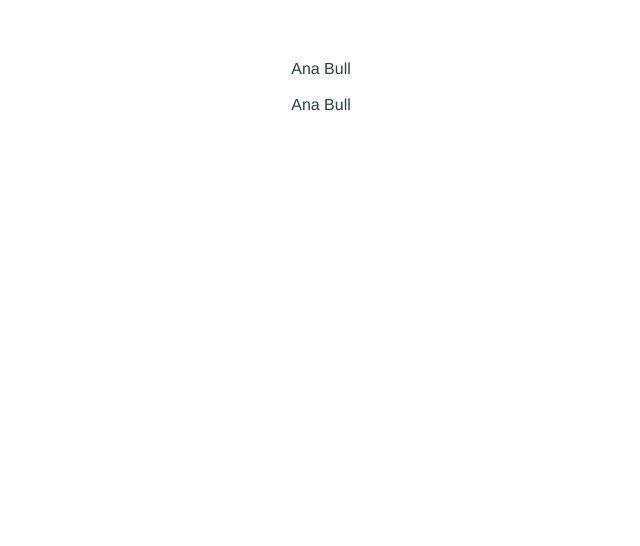
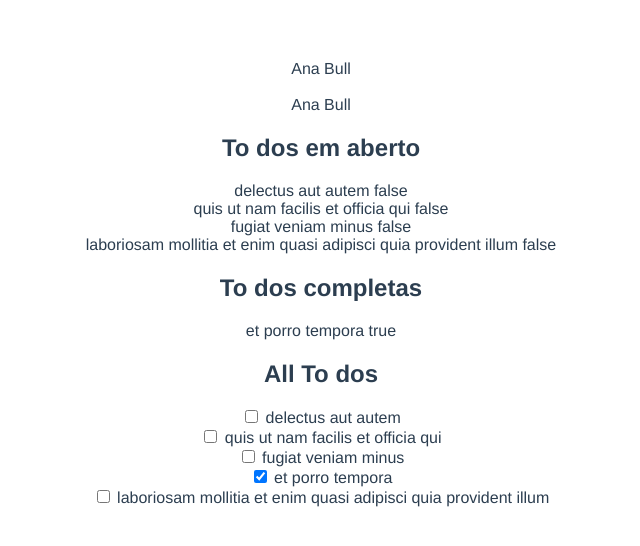
Before and after one commit to anaclarabull/app-vuejs3, a Vue app: page / in a window 1280 px wide. Shown: the top 546 px of the page, without its empty margins (319-959 px from the left). Built offline with nearby package versions, Linux system fonts and the light colour scheme.

Commit message:
computed-vmodel-vfor

```diff
--- a/src/App.vue
+++ b/src/App.vue
@@ -1,13 +1,37 @@
 <template>
   <div>
 
-   {{ user.first_name }} {{ user.last_name }}
+    {{ user.first_name }} {{ user.last_name }}
 
   </div>
   <br>
+
   <div>
 
-   {{ fullName }}
+    {{ fullName }}
+
+    <h2>To dos em aberto</h2>
+
+    <div v-for="todo in uncompletedTodos" :key="todo.id">
+      {{ todo.title }}
+      <span>{{ todo.completed }}</span>
+    </div>
+
+    <h2>To dos completas</h2>
+
+    <div v-for="todo in completedTodos" :key="todo.id">
+      <!-- v-for: Vou pegar algo (nome qualquer -todo-) dentro de "todos" -->
+      {{ todo.title }}
+      <span>{{ todo.completed }}</span>
+    </div>
+
+    <h2>All To dos</h2>
+
+    <div v-for="todo in todos" :key="todo.id">
+      <input type="checkbox" v-model="todo.completed" >
+      {{ todo.title }}
+    </div>
+
 
   </div>
 </template>
@@ -18,16 +42,57 @@ export default {
   data() {
     return {
       user: {
-        first_name:'Ana',
-        last_name:'Bull'
-      }
+        first_name: 'Ana',
+        last_name: 'Bull'
+      },
+      todos: [
+        {
+          "userId": 1,
+          "id": 1,
+          "title": "delectus aut autem",
+          "completed": false
+        },
+        {
+          "userId": 1,
+          "id": 2,
+          "title": "quis ut nam facilis et officia qui",
+          "completed": false
+        },
+        {
+          "userId": 1,
+          "id": 3,
+          "title": "fugiat veniam minus",
+          "completed": false
+        },
+        {
+          "userId": 1,
+          "id": 4,
+          "title": "et porro tempora",
+          "completed": true
+        },
+        {
+          "userId": 1,
+          "id": 5,
+          "title": "laboriosam mollitia et enim quasi adipisci quia provident illum",
+          "completed": false
+        }
+      ]
     }
   },
+
   computed: {
-    fullName(){
+    fullName() {
       return `${this.user.first_name} ${this.user.last_name}`
+    },
+    // Computed é usado quando voce só quer computar o valor uma vez, não ocupando tanta memória
+
+    uncompletedTodos() {
+      return this.todos.filter(todo => !todo.completed);
+      // Aqui foi feito um filtro para retornar as "to do" que não tem o completed (ou seja, que o comleted ta "false"). Caso queira as completadas, é só tirar o símbolo de negação "!".
+    },
+    completedTodos() {
+      return this.todos.filter(todo => todo.completed);
     }
-    // Computed é usado quando voce só quer computar o valor uma vez, não ocupando tanta memória
   }
 }
 </script>
```
